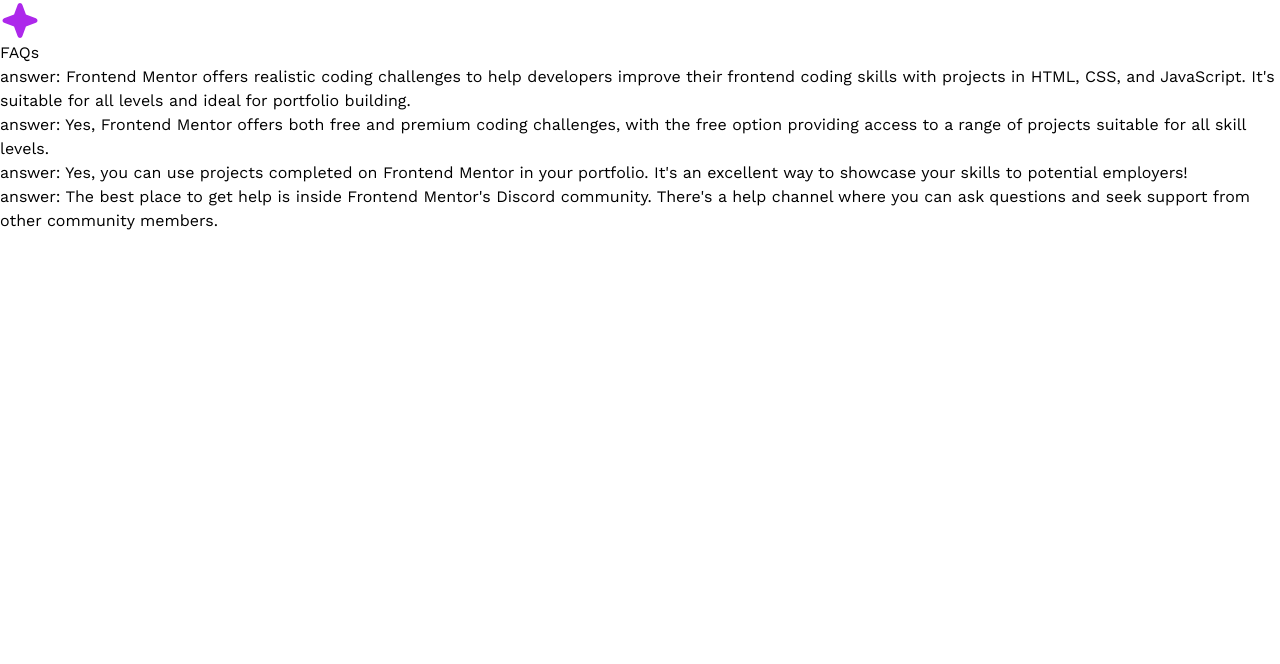
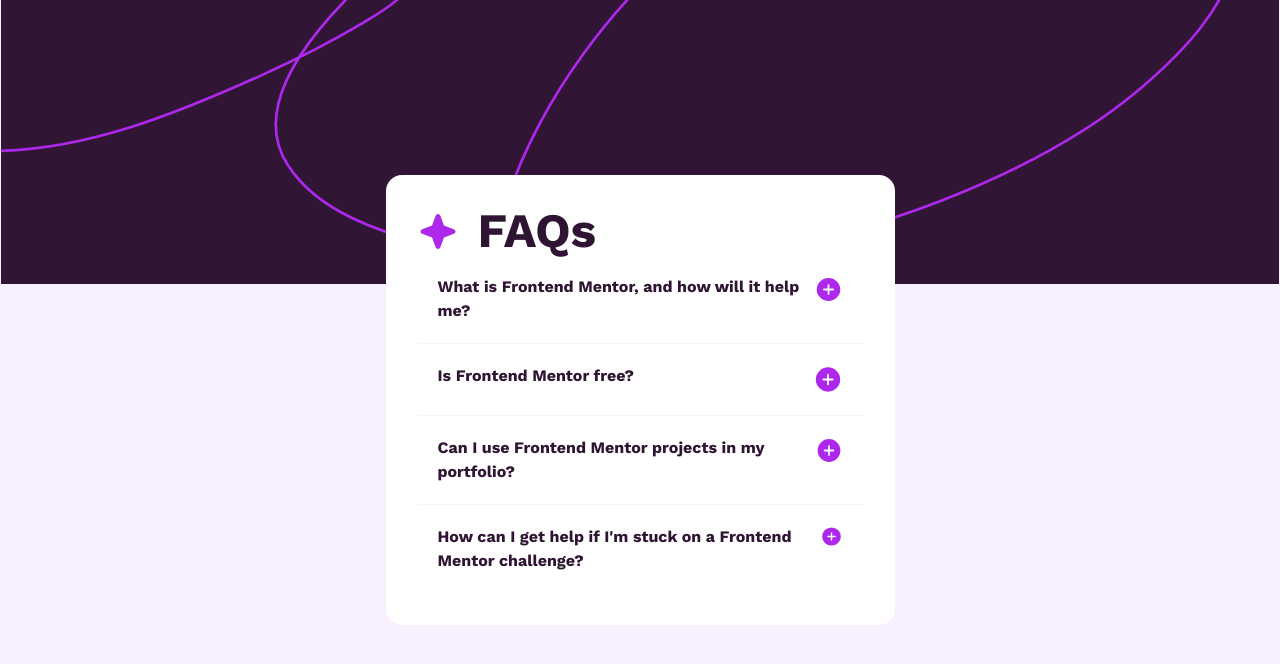
Before and after one commit to abdelrahman-elkhateeb/faq-accordion-template, a React (Vite) app: page / in a window 1280 px wide. Shown: the top 664 px of the page. Built offline with nearby package versions, Linux system fonts and the light colour scheme; data requests are answered from the project's data file.

Commit message:
adding styling with tailwind

```diff
--- a/package.json
+++ b/package.json
@@ -11,8 +11,10 @@
     "server": "json-server --watch data/Questions.json --port 8000"
   },
   "dependencies": {
+    "json-server": "^1.0.0-beta.1",
     "react": "^18.3.1",
-    "react-dom": "^18.3.1"
+    "react-dom": "^18.3.1",
+    "server": "^1.0.39"
   },
   "devDependencies": {
     "@types/react": "^18.3.3",
@@ -24,6 +26,8 @@
     "eslint-plugin-react-hooks": "^4.6.2",
     "eslint-plugin-react-refresh": "^0.4.7",
     "postcss": "^8.4.39",
+    "prettier": "^3.3.2",
+    "prettier-plugin-tailwindcss": "^0.6.5",
     "tailwindcss": "^3.4.4",
     "vite": "^5.3.1"
   }
--- a/src/App.jsx
+++ b/src/App.jsx
@@ -10,16 +10,19 @@
     async function getQuestions() {
       const data = await fetch("http://localhost:8000/questions");
       const questions = await data.json();
-      console.log(questions);
       setQuestions(questions);
     }
     getQuestions();
   }, []);
 
   return (
-    <div className="container">
-      <Heading />
-      <Questions questions={questions} />
+    <div className="bg-[url('/src/assets/images/background-pattern-desktop.svg')] bg-no-repeat bg-contain bg-custom grid place-items-center min-h-screen bg-lightPink">
+
+      <div className="bg-white rounded-2xl p-8">
+        <Heading />
+        <Questions questions={questions} />
+      </div>
+
     </div>
   );
 }
--- a/src/components/Heading.jsx
+++ b/src/components/Heading.jsx
@@ -1,11 +1,11 @@
 function Heading() {
   return (
-    <div>
+    <div className="flex items-center gap-5">
       <div>
         <img src="/src/assets/images/icon-star.svg" alt="" />
       </div>
 
-      <h1>FAQs</h1>
+      <h1 className="text-darkPurple font-bold text-5xl">FAQs</h1>
     </div>
   );
 }
--- a/src/components/Questions.jsx
+++ b/src/components/Questions.jsx
@@ -2,9 +2,20 @@
   return (
     <ul>
       {questions.map((question) => (
-        <li key={question.id}>
-          {question.text} answer: {question.answer}
-        </li>
+        <details
+          key={question.id}
+          className="cursor-pointer p-5 [&:not(:last-child)]:border-b border-lightPink w-[445px]"
+        >
+          <summary className="flex justify-between">
+            <h3 className="text-darkPurple font-bold">{question.question}</h3>
+
+            <span>
+              <img src="/src/assets/images/icon-plus.svg" alt="" />
+            </span>
+          </summary>
+
+          <p className="text-grayishPurple">{question.answer}</p>
+        </details>
       ))}
     </ul>
   );
--- a/src/index.css
+++ b/src/index.css
@@ -4,6 +4,13 @@
 @tailwind components;
 @tailwind utilities;
 
+:root {
+  --white: hsl(0, 0%, 100%);
+  --light-pink: hsl(275, 100%, 97%);
+  --grayish-purple: hsl(292, 16%, 49%);
+  --dark-purple: hsl(292, 42%, 14%);
+}
+
 * {
   font-family: "Work Sans", sans-serif;
 }
--- a/tailwind.config.js
+++ b/tailwind.config.js
@@ -2,7 +2,14 @@
 export default {
   content: ["./index.html", "./src/**/*.{js,ts,jsx,tsx}"],
   theme: {
-    extend: {},
+    extend: {
+      colors: {
+        white: "var(--white)",
+        lightPink: "var(--light-pink)",
+        grayishPurple: "var(--grayish-purple)",
+        darkPurple: "var(--dark-purple)",
+      },
+    },
   },
-  plugins: [],
+  plugins: ["prettier-plugin-tailwindcss"],
 };
```
Also changed, not shown: 1 other file (tests, documents, lock files or other folders).
